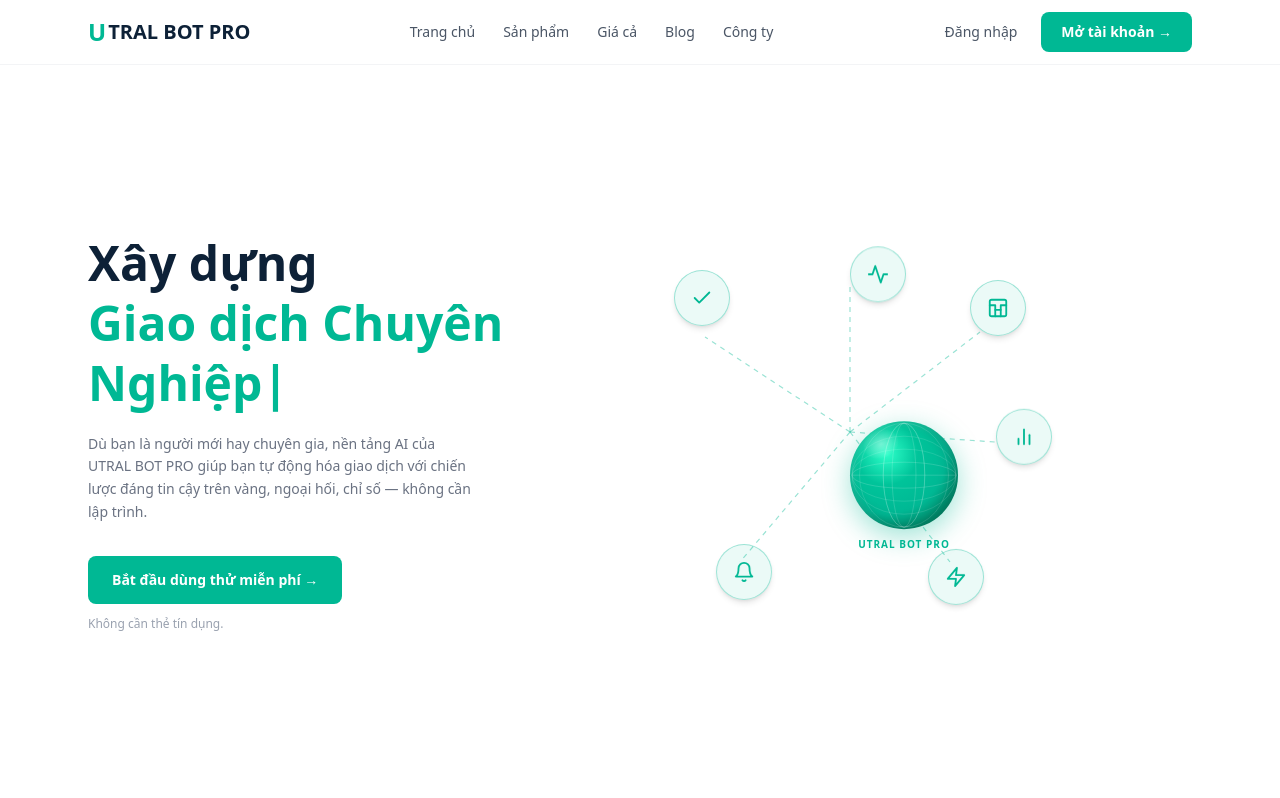
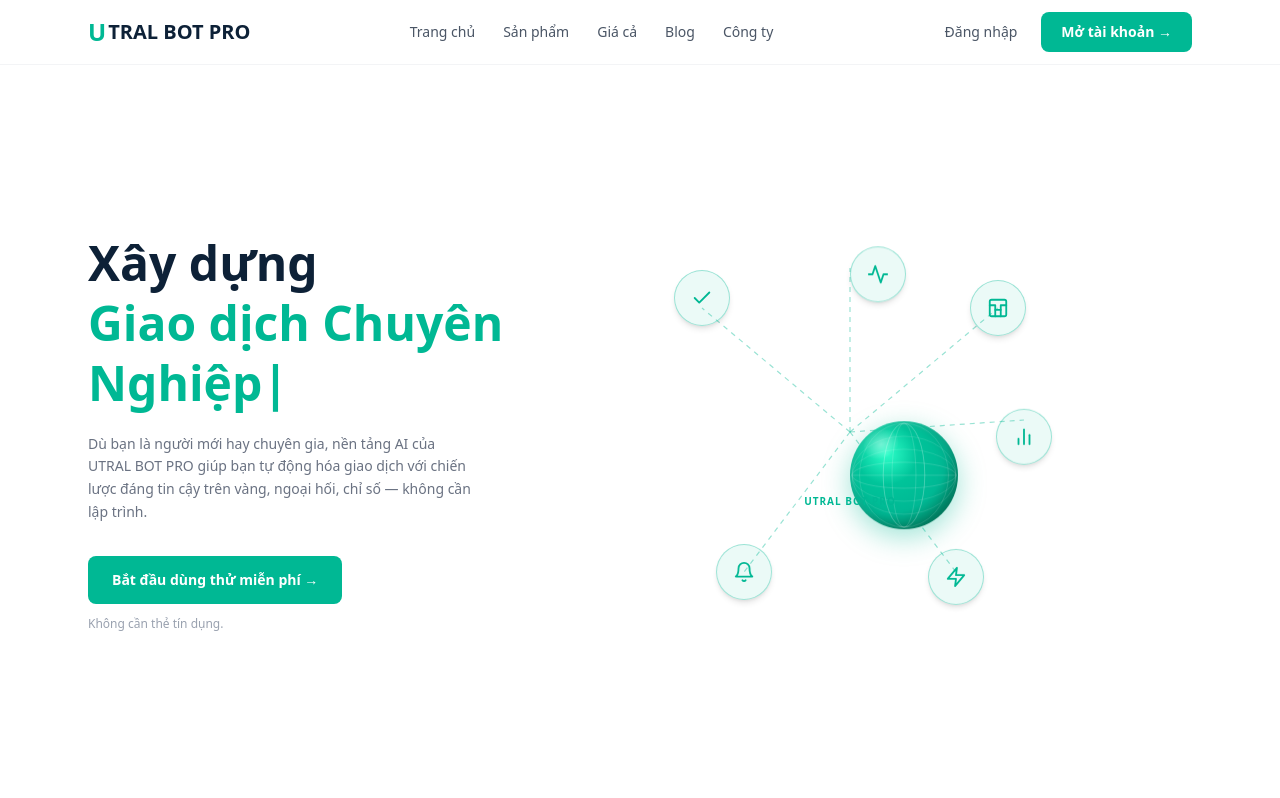
Before and after one commit to trongkhoile/web_quan_ly, a Next.js app: page / in a window 1280 px wide. Shown: the top 798 px of the page. Built offline with nearby package versions, Linux system fonts and the light colour scheme.

Commit message:
Fix globe center alignment: separate label div, recalculate SVG line endpoints

```diff
--- a/app/page.tsx
+++ b/app/page.tsx
@@ -105,34 +105,29 @@
 
           {/* Right — floating network */}
           <div className="flex-1 flex justify-center items-center relative h-[400px] w-full max-w-[420px]">
-            {/* Dashed lines SVG — absolute, behind everything */}
+            {/* Dashed lines — center at (210,200) matching globe center */}
             <svg className="absolute inset-0 w-full h-full" viewBox="0 0 420 400" style={{ zIndex:1 }}>
-              {/* center=210,200 → each satellite */}
-              <line x1="210" y1="200" x2="210" y2="55"  stroke={T} strokeWidth="1.2" strokeDasharray="5,5" opacity="0.4"/>
-              <line x1="210" y1="200" x2="340" y2="100" stroke={T} strokeWidth="1.2" strokeDasharray="5,5" opacity="0.4"/>
-              <line x1="210" y1="200" x2="355" y2="210" stroke={T} strokeWidth="1.2" strokeDasharray="5,5" opacity="0.4"/>
-              <line x1="210" y1="200" x2="310" y2="330" stroke={T} strokeWidth="1.2" strokeDasharray="5,5" opacity="0.4"/>
-              <line x1="210" y1="200" x2="100" y2="330" stroke={T} strokeWidth="1.2" strokeDasharray="5,5" opacity="0.4"/>
-              <line x1="210" y1="200" x2="65"  y2="105" stroke={T} strokeWidth="1.2" strokeDasharray="5,5" opacity="0.4"/>
+              <line x1="210" y1="200" x2="210" y2="36"  stroke={T} strokeWidth="1.2" strokeDasharray="5,5" opacity="0.4"/>
+              <line x1="210" y1="200" x2="358" y2="76"  stroke={T} strokeWidth="1.2" strokeDasharray="5,5" opacity="0.4"/>
+              <line x1="210" y1="200" x2="384" y2="188" stroke={T} strokeWidth="1.2" strokeDasharray="5,5" opacity="0.4"/>
+              <line x1="210" y1="200" x2="316" y2="340" stroke={T} strokeWidth="1.2" strokeDasharray="5,5" opacity="0.4"/>
+              <line x1="210" y1="200" x2="104" y2="340" stroke={T} strokeWidth="1.2" strokeDasharray="5,5" opacity="0.4"/>
+              <line x1="210" y1="200" x2="62"  y2="76"  stroke={T} strokeWidth="1.2" strokeDasharray="5,5" opacity="0.4"/>
             </svg>
 
-            {/* Center — Globe */}
-            <div className="absolute anim-float1 flex flex-col items-center"
+            {/* Center — Globe sphere only (text separate so translate is exact) */}
+            <div className="absolute anim-float1"
               style={{ top:"50%", left:"50%", transform:"translate(-50%,-50%)", zIndex:10 }}>
-              {/* Sphere */}
               <div style={{
                 width:108, height:108, borderRadius:"50%", position:"relative", overflow:"hidden",
                 background:"radial-gradient(circle at 34% 30%, #2dffc9 0%, #00c49a 30%, #00b894 58%, #006e4e 100%)",
                 boxShadow:"inset -5px -5px 14px rgba(0,0,0,0.22), inset 3px 3px 8px rgba(255,255,255,0.12), 0 8px 28px rgba(0,184,148,0.38)",
               }}>
-                {/* Globe lines */}
                 <svg width="108" height="108" viewBox="0 0 108 108" style={{ position:"absolute", inset:0 }}>
-                  {/* Latitude lines */}
                   <ellipse cx="54" cy="54" rx="52" ry="13" fill="none" stroke="rgba(255,255,255,0.22)" strokeWidth="0.7"/>
                   <ellipse cx="54" cy="54" rx="52" ry="26" fill="none" stroke="rgba(255,255,255,0.17)" strokeWidth="0.7"/>
                   <ellipse cx="54" cy="54" rx="52" ry="39" fill="none" stroke="rgba(255,255,255,0.17)" strokeWidth="0.7"/>
                   <line x1="2" y1="54" x2="106" y2="54" stroke="rgba(255,255,255,0.22)" strokeWidth="0.7"/>
-                  {/* Meridians — animated rx creates rotation illusion */}
                   <ellipse cx="54" cy="54" ry="52" fill="none" stroke="rgba(255,255,255,0.32)" strokeWidth="0.8"
                     style={{ rx:"52px", animation:"glob-meridian 5s linear infinite", animationDelay:"0s" }}/>
                   <ellipse cx="54" cy="54" ry="52" fill="none" stroke="rgba(255,255,255,0.22)" strokeWidth="0.7"
@@ -140,14 +135,17 @@
                   <ellipse cx="54" cy="54" ry="52" fill="none" stroke="rgba(255,255,255,0.18)" strokeWidth="0.7"
                     style={{ rx:"52px", animation:"glob-meridian 5s linear infinite", animationDelay:"-3.33s" }}/>
                 </svg>
-                {/* Specular highlight */}
                 <div style={{
                   position:"absolute", top:"8%", left:"12%", width:"33%", height:"26%",
                   background:"radial-gradient(ellipse, rgba(255,255,255,0.38) 0%, transparent 75%)",
                   borderRadius:"50%", transform:"rotate(-22deg)",
                 }}/>
               </div>
-              <span className="font-black text-[10px] tracking-widest mt-2" style={{ color:T }}>UTRAL BOT PRO</span>
+            </div>
+            {/* Label below globe */}
+            <div className="absolute font-black text-[10px] tracking-widest text-center"
+              style={{ top:"calc(50% + 62px)", left:"50%", transform:"translateX(-50%)", zIndex:10, color:T }}>
+              UTRAL BOT PRO
             </div>
 
             {/* Satellites: top, top-right, right, bottom-right, bottom-left, top-left */}
```
